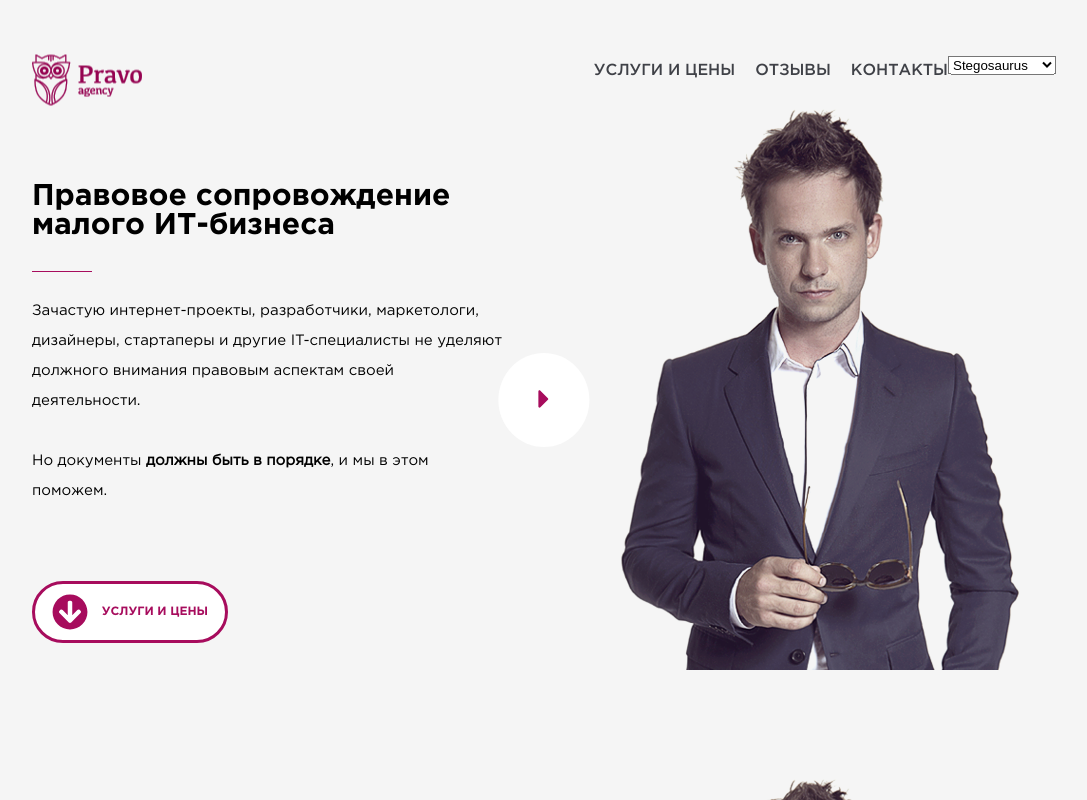
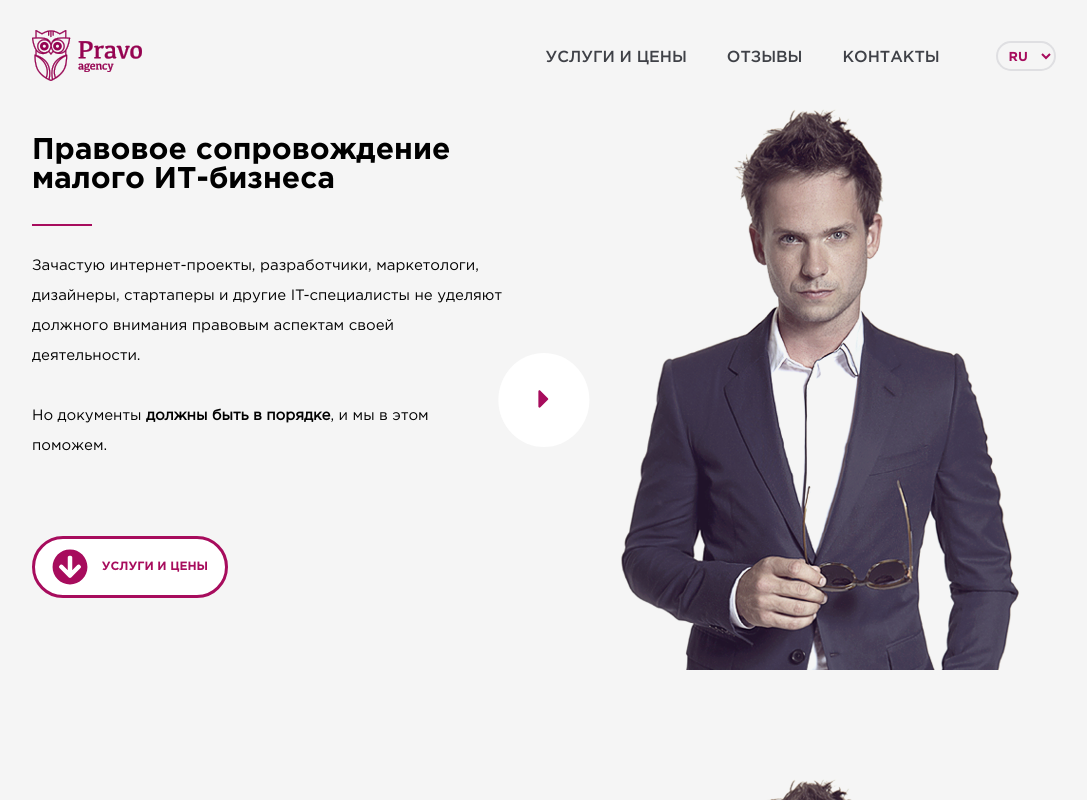
Before and after one commit to MateAcademy-FE-study/decolete_ASI, a plain HTML site: page index.html in a window 1280 px wide. Shown: the whole page, without its empty margins (96-1183 px from the left). Drawn offline with Linux system fonts and the light colour scheme.

Commit message:
add flex

```diff
--- a/index.html
+++ b/index.html
@@ -13,29 +13,29 @@
     <div class="mainscreen">
     <a href="" class="mainscreen__absolute_button"><i class="fas fa-caret-right"></i></a>
         <header>
-            <nav class="navigation clearfix">
+            <nav class="navigation">
                 <img class="navigation__logo" src="images/Logo.png" alt="">
-                <div class="language">
-				<select class="cs-select cs-skin-rotate">
-					<option value="1">Stegosaurus</option>
-					<option value="2">Velociraptor</option>
-					<option value="3">Spinosaurus</option>
-					<option value="4">Archaeopteryx</option>
-					<option value="5">Apatosaurus</option>
-				</select>
-            </div>
 
-                <ul class="navigation__menu clearfix">
+
+                <ul class="navigation__menu ">
                     <li class="navigation__item"><a class="navigation__anchor" href="#">Услуги и цены</a></li>
                     <li class="navigation__item"><a class="navigation__anchor" href="#">Отзывы</a></li>
                     <li class="navigation__item"><a class="navigation__anchor" href="#">Контакты</a></li>
                 </ul>
 
+
+				<select class="navigation__language select-style">
+					<option value="1">ru</option>
+					<option value="2">eng</option>
+					<option value="3">ur</option>
+				</select>
+
+
             </nav>
 
         </header>
-        <section class="main-information">
-        	<div class="slogan clearfix">
+       <section class="main-information">
+        	<div class="slogan">
             <h1 class="slogan__header">Правовое сопровождение малого ИТ-бизнеса</h1>
             <p class="slogan__text">Зачастую интернет-проекты, разработчики, маркетологи, дизайнеры, стартаперы и другие IT-специалисты не уделяют должного внимания правовым аспектам своей деятельности.
                 <br>
--- a/style.css
+++ b/style.css
@@ -24,55 +24,38 @@ html, body, ul{
     clear: both;
     display: table;
 }
+
 .mainscreen{
-	display: flex;
-	justify-content: flex-start;
-	align-items: center;
 	height: 100vh;
 	margin: 0;
 	padding: 0;
-	background-color: #f5f5f5;
 	background: url(images/man_photo.png);
-}
-
-.language{
-	float: right;
-}
-
-
-
-div.cs-select:focus {
-	outline: none; /* For better accessibility add a style for this in your skin */
 }
 
 
 .navigation{
+	display:flex;
+	justify-content: space-between;
+	align-items: center;
 	width: 80%;
 	margin: 0 auto;
 	font-family: GothamProMed;
-	padding: 50px 0;
-	position: absolute;
-	top: 10%;
-	left: 50%;
-	margin-right: -50%;
-    transform: translate(-50%, -50%);}
+	padding: 30px 0;
+	}
 
 
- .navigation__menu{
- 	float: right;
- }
+.navigation__logo{
+	padding-right: 30%;
+}
 
-.navigation__logo{
-	float:left;
-}
 .navigation__item{
 	list-style-type: none;
 	float: left;
 	margin: 0;
-	padding: 5px 0;
-	padding-left: 20px;
+	padding-left: 40px;
 
 }
+
 
 .navigation__anchor{
 	text-decoration: none;
@@ -84,28 +67,26 @@ div.cs-select:focus {
 color:#a70c5d;
 }
 
-.navigation__lang{
-	float: right;
-	border: 2px solid #dfdfe2;
-	list-style-type: none;
-	border-radius: 50px;
+
+
+.navigation__language {
+    border: 2px solid #dfdfe2;
+    width: 60px;
+    border-radius: 50px;
+    overflow: hidden;
+    background-color: #f5f5f5;
+    color: #a70c5d;
+    font-family: GothamProBold;
+    font-size: 13px;
 	text-transform: uppercase;
-	padding: 5px;
-	margin-left: 100px;
+	padding: 0.5em;
 }
 
-.navigation__lang:first-child{
-	display:none;
+.navigation__language:focus {
+    outline: none;
 }
 
 
-.navigation span{
-  display: inline-block;
-  width: 1em;
-  height: 1em;
-  border-radius: 50px;
-  background-color: #dfdfe2;
-}
 
 
 .main-information{
@@ -118,16 +99,13 @@ color:#a70c5d;
 }
 
 .slogan__header{
-
 	 font-family: GothamProBold;
 	 font-size: 30px;
 }
 
-
 .slogan__header:after{
 	width: 2em;
-	height: 1px;
-	border-bottom: 1px solid #a70c5d ;
+	border-bottom: 2px solid #a70c5d ;
 	content: "";
 	padding-top: 30px;
 	display: block;
@@ -141,7 +119,6 @@ color:#a70c5d;
 		padding-bottom: 60px;
 		padding-right: 40px;
 }
-
 
 .slogan__button{
 	color:#a70c5d;
@@ -164,8 +141,6 @@ color:#a70c5d;
 	color: #fff;
 
 }
-
-
 
 .slogan__icon{
 	font-size: 3em;
```
